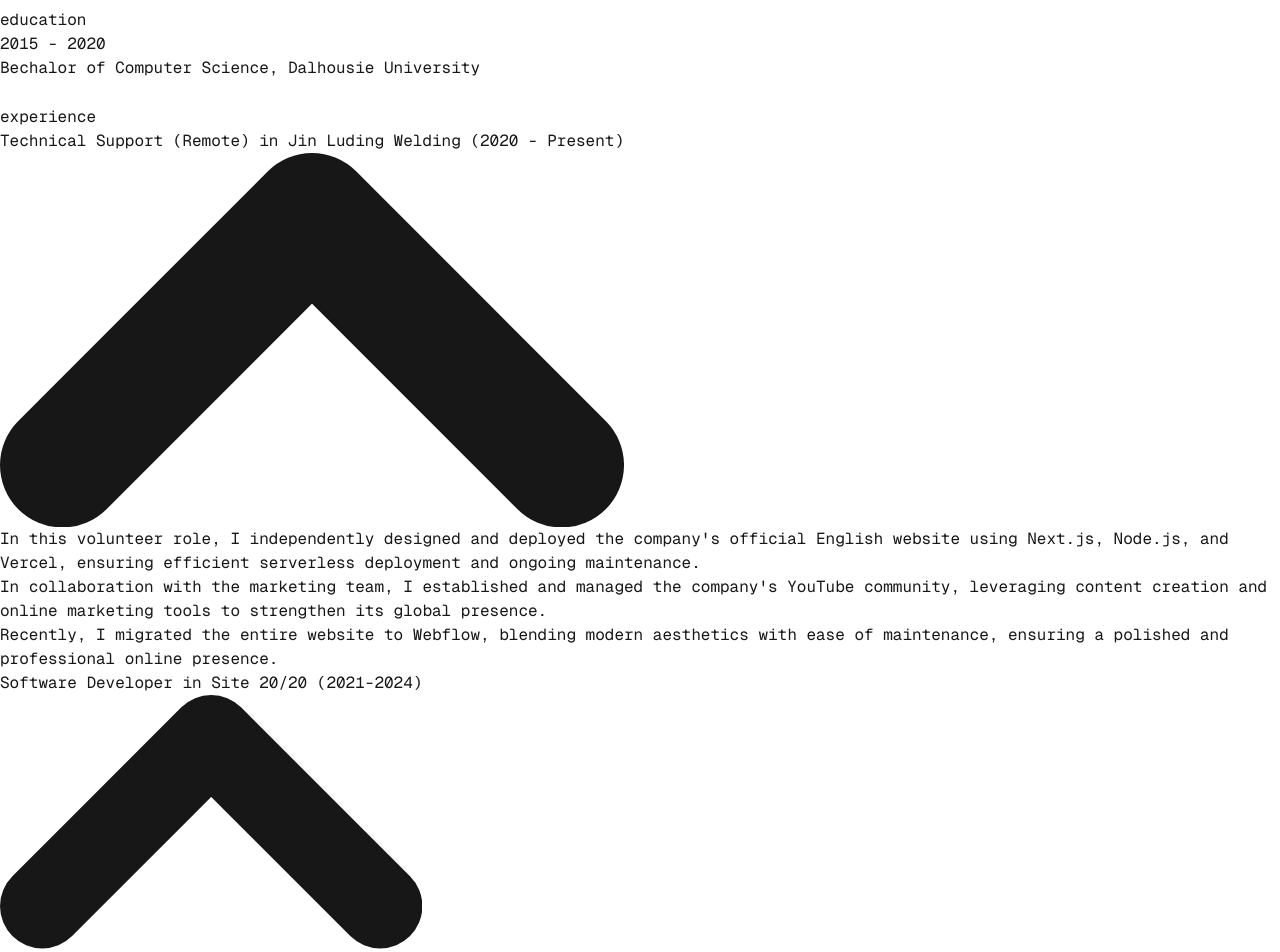
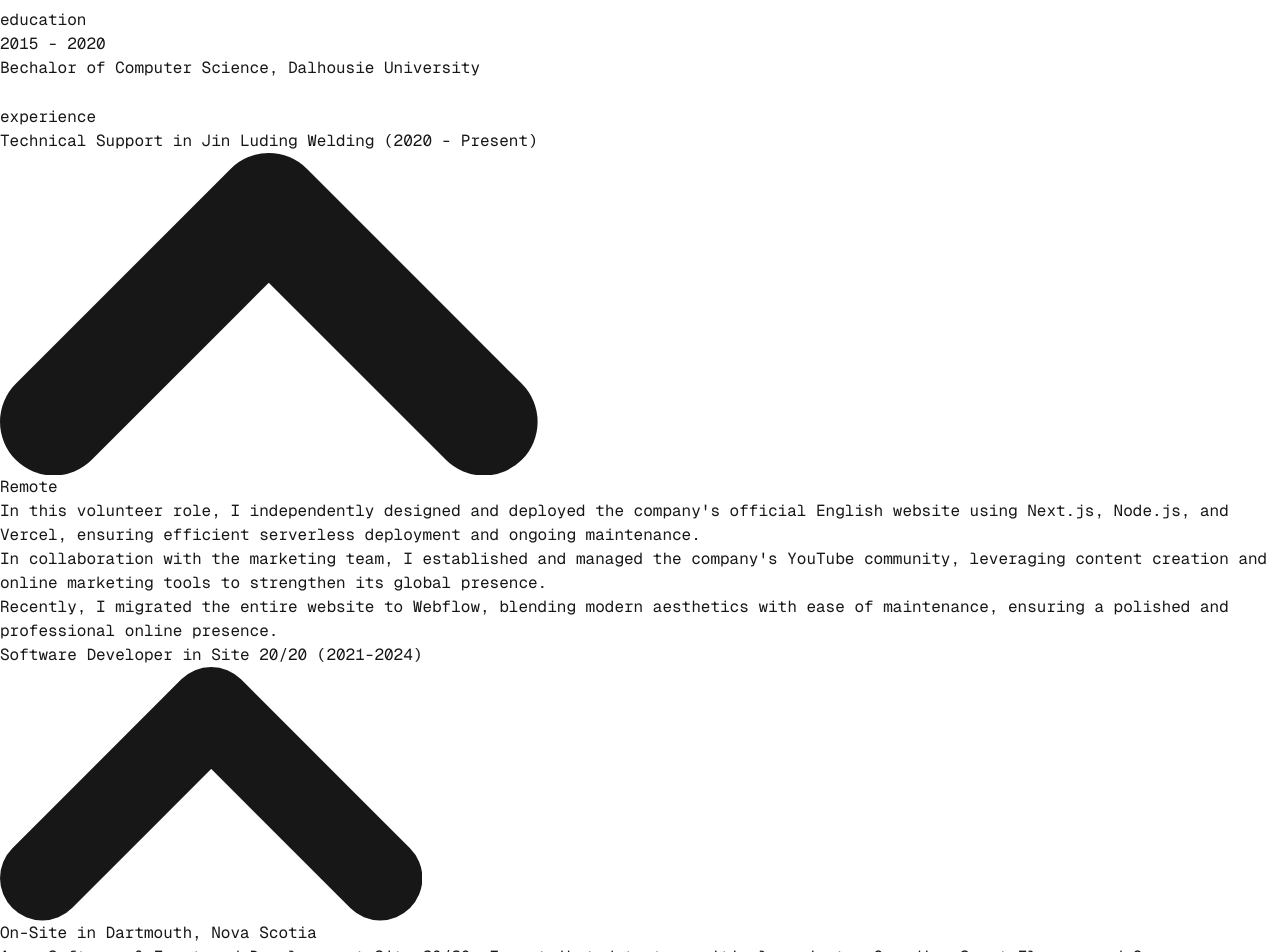
Before and after one commit to XiupingWu/Portfolio, a Next.js app: page /resume in a window 1280 px wide. Shown: the part 200-1152 px from the top of the page. Built offline with nearby package versions, Linux system fonts and the light colour scheme.

Commit message:
Update with location details

```diff
--- a/src/app/page.tsx
+++ b/src/app/page.tsx
@@ -13,6 +13,7 @@ export default function Home() {
         alt={"This is my profile Image"}
       />
       <h1 className="text-2xl font-bold">Xiuping(Johnson) Wu</h1>
+      <h2>Halifax, Nova Scotia</h2>
 
       <div className="text-gray-700 dark:text-gray-300 md:text-sm text-base">
           <p className="mt-4">
--- a/src/app/resume/page.tsx
+++ b/src/app/resume/page.tsx
@@ -21,7 +21,8 @@ export default function Resume() {
           <h1 className="uppercase">experience</h1>
         </div>
         <div className="my-5 space-y-1">
-          <Accordion title={`Technical Support (Remote) in Jin Luding Welding (2020 - Present)`}>
+          <Accordion title={`Technical Support in Jin Luding Welding (2020 - Present)`}>
+            <p className="my-2 text-sm italic">Remote</p>
             <ul className="md:text-justify text-sm px-2 list-disc space-y-4">
               <li>
                 In this volunteer role, I independently designed and deployed the company&apos;s official English website using Next.js, Node.js,
@@ -41,6 +42,7 @@ export default function Resume() {
 
         <div className="mb-5 space-y-1">
           <Accordion title={`Software Developer in Site 20/20 (2021-2024)`}>
+            <p className="my-2 text-sm italic">On-Site in Dartmouth, Nova Scotia</p>
             <p>As a Software & Front-end Developer at Site 20/20, I contributed to two critical projects: Guardian Smart Flagger and Onyx.</p>
             <br/>
             <p className="mb-2"><b>Guardian Smart Flagger Android Application</b></p>
```
